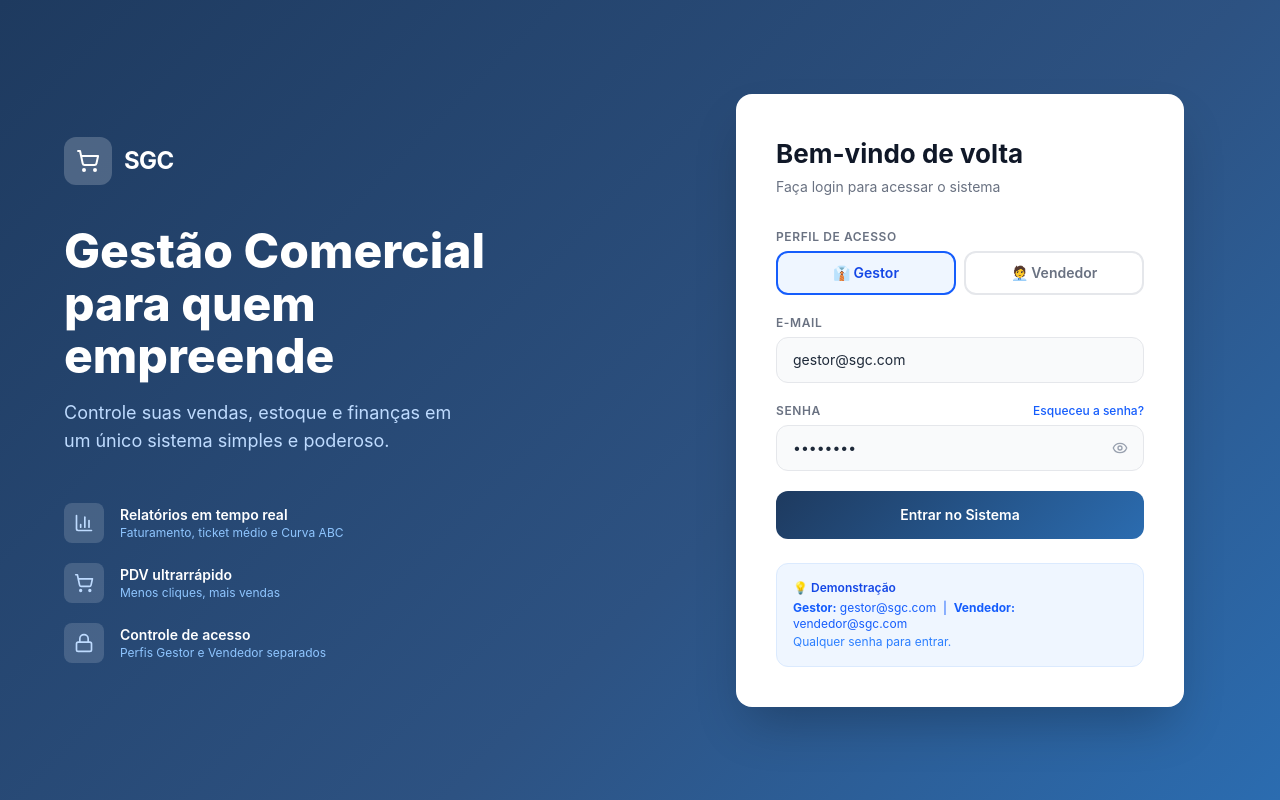
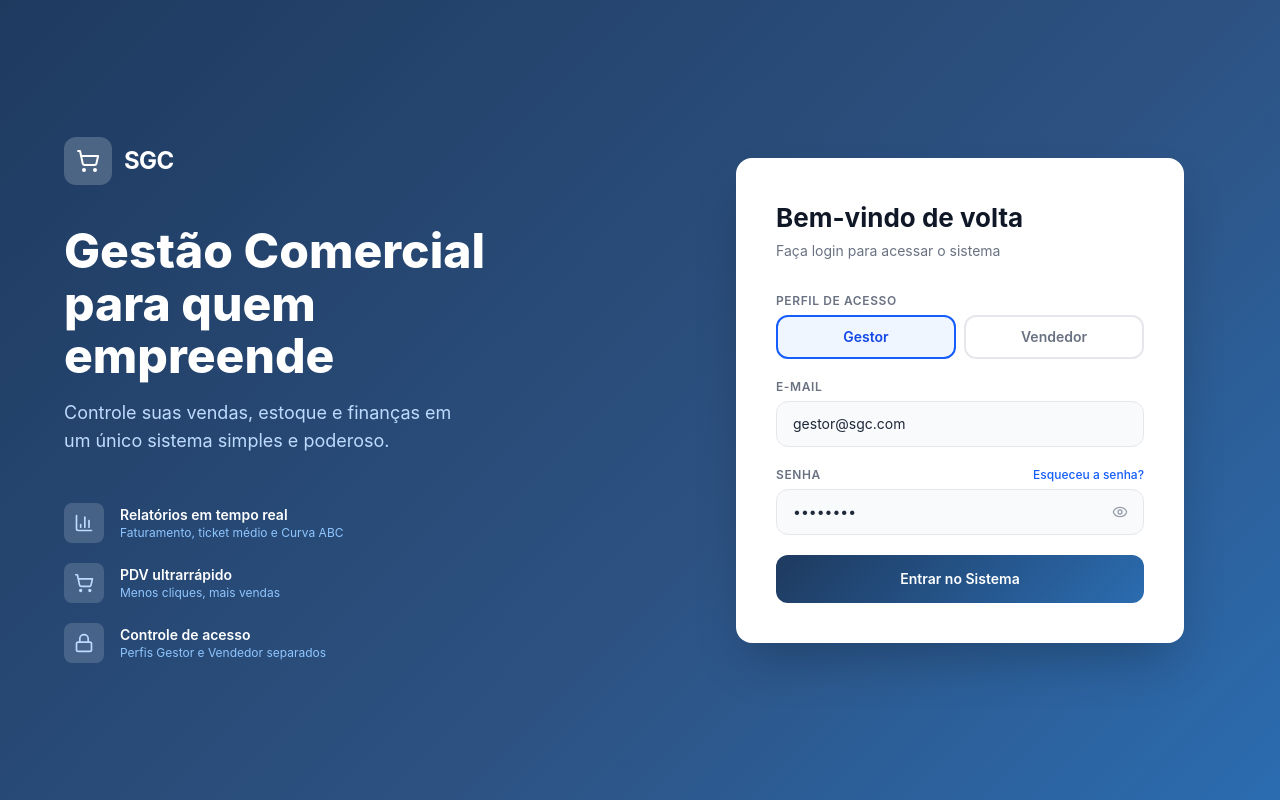
Before and after one commit to Raphael1911/sgc-gestao-comercial, a React (Vite) app: page /login in a window 1280 px wide. Built offline with nearby package versions, Linux system fonts and the light colour scheme.

Commit message:
Atualizando e arrumando o CSS das páginas

```diff
--- a/src/app/components/Layout.tsx
+++ b/src/app/components/Layout.tsx
@@ -57,22 +57,34 @@
         style={{ background: "#1E3A5F" }}
       >
         {/* Logo */}
-        <div className="flex items-center gap-3 px-4 py-5 border-b border-white/10">
+        <div
+          className={`flex items-center border-b border-white/10 py-5 transition-all ${
+            sidebarOpen ? "px-4 gap-3" : "justify-center cursor-pointer hover:bg-white/5"
+          }`}
+          onClick={() => !sidebarOpen && setSidebarOpen(true)}
+          title={!sidebarOpen ? "Expandir menu" : ""}
+        >
           <div className="w-9 h-9 bg-blue-400/30 rounded-xl flex items-center justify-center flex-shrink-0">
             <Store className="w-5 h-5 text-blue-200" />
           </div>
+
           {sidebarOpen && (
+            <>
               <div className="overflow-hidden">
                 <p className="text-white text-sm" style={{ fontWeight: 700 }}>SGC</p>
                 <p className="text-blue-300" style={{ fontSize: 10 }}>Gestão Comercial</p>
               </div>
-          )}
               <button
-            onClick={() => setSidebarOpen(!sidebarOpen)}
+                onClick={(e) => {
+                  e.stopPropagation(); // Evita que o clique no X também dispare o onClick da div pai
+                  setSidebarOpen(false);
+                }}
                 className="ml-auto text-blue-300 hover:text-white transition-colors"
               >
-            {sidebarOpen ? <X className="w-4 h-4" /> : <Menu className="w-4 h-4" />}
+                <X className="w-4 h-4" />
               </button>
+            </>
+          )}
         </div>
 
         {/* Role badge */}
@@ -87,7 +99,7 @@
               style={{ fontWeight: 600 }}
             >
               <span className="w-2 h-2 rounded-full bg-current" />
-              {user.role === "gestor" ? "👔 Gestor" : "🧑‍💼 Vendedor"}
+              {user.role === "gestor" ? " Gestor" : " Vendedor"}
             </div>
           </div>
         )}
@@ -172,14 +184,14 @@
           </button>
 
           {sidebarOpen && (
-            <div className="flex items-center gap-3 px-3 py-2">
-              <div className="w-8 h-8 rounded-full bg-blue-400 flex items-center justify-center flex-shrink-0">
+            <div className="flex items-center gap-3 px-2 py-0">
+              {/* <div className="w-8 h-8 rounded-full bg-blue-400 flex items-center justify-center flex-shrink-0">
                 <span className="text-white text-xs" style={{ fontWeight: 700 }}>{user.avatar}</span>
-              </div>
-              <div className="overflow-hidden">
+              </div> */}
+              {/* <div className="overflow-hidden">
                 <p className="text-white text-xs truncate" style={{ fontWeight: 600 }}>{user.name}</p>
                 <p className="text-blue-400 truncate" style={{ fontSize: 10 }}>{user.email}</p>
-              </div>
+              </div> */}
             </div>
           )}
         </div>
--- a/src/app/pages/Login.tsx
+++ b/src/app/pages/Login.tsx
@@ -101,7 +101,7 @@
                     }`}
                     style={{ fontWeight: 600 }}
                   >
-                    {r === "gestor" ? "👔 Gestor" : "🧑‍💼 Vendedor"}
+                    {r === "gestor" ? " Gestor" : " Vendedor"}
                   </button>
                 ))}
               </div>
@@ -167,13 +167,13 @@
             </button>
           </form>
 
-          <div className="mt-6 p-4 bg-blue-50 rounded-xl border border-blue-100">
-            <p className="text-xs text-blue-700" style={{ fontWeight: 600 }}>💡 Demonstração</p>
+          {/* <div className="mt-6 p-4 bg-blue-50 rounded-xl border border-blue-100">
+            {/* <p className="text-xs text-blue-700" style={{ fontWeight: 600 }}>💡 Demonstração</p>
             <p className="text-xs text-blue-600 mt-1">
               <strong>Gestor:</strong> gestor@sgc.com &nbsp;|&nbsp; <strong>Vendedor:</strong> vendedor@sgc.com
             </p>
-            <p className="text-xs text-blue-500 mt-0.5">Qualquer senha para entrar.</p>
-          </div>
+            <p className="text-xs text-blue-500 mt-0.5">Qualquer senha para entrar.</p> */}
+          {/* </div> */}
         </div>
       </div>
     </div>
--- a/src/styles/index.css
+++ b/src/styles/index.css
@@ -9,5 +9,5 @@
 .uwy:focus-within,
 div[id^="userway"]:focus-within {
   right: -10px !important; /* NOTA: Aqui tu pode mexer na posição vertical do botao do userway */
-  top: 400px !important; /* Nota: aqui é a posicao vertical do botao userway */
+  top: 700px !important; /* Nota: aqui é a posicao vertical do botao userway */
 }
```
Lines whose indentation alone changed are shown as unchanged.
